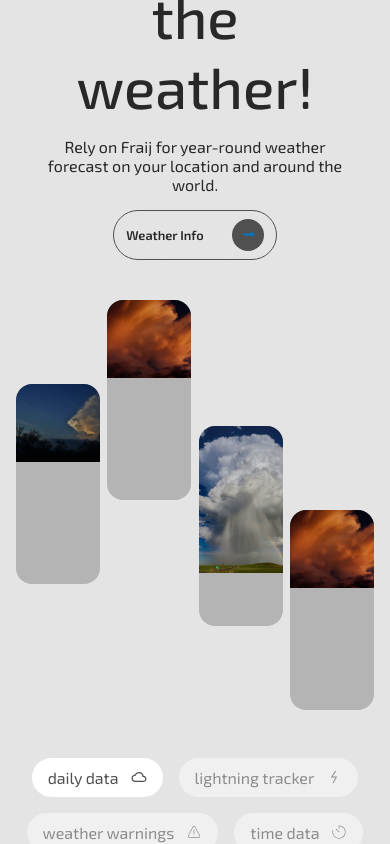
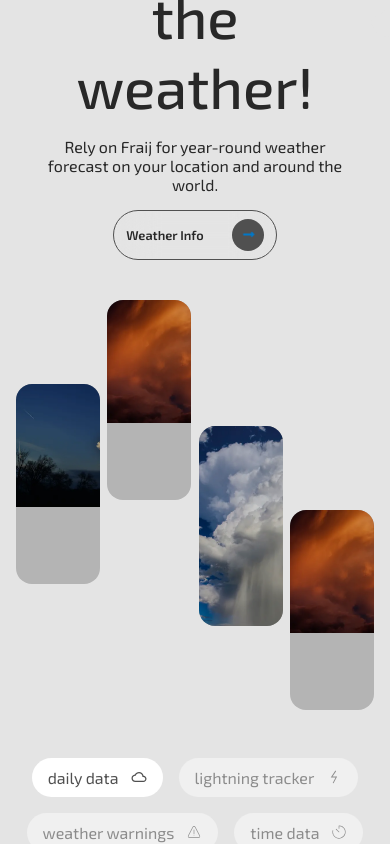
Before and after one commit to Destinygerald/Weather_app, a React (Vite) app: page / in a window 390 px wide. Shown: the part 793-1637 px from the top of the page. Built offline with nearby package versions, Linux system fonts and the light colour scheme; no server answers.

Commit message:
Update style.mobile.css

```diff
--- a/src/pages/home/style.mobile.css
+++ b/src/pages/home/style.mobile.css
@@ -52,4 +52,8 @@
 		display: none;
 	}
 
+	.home-page-about-images > div > img {
+	    width: 220%;
+	}
+
 }
```
